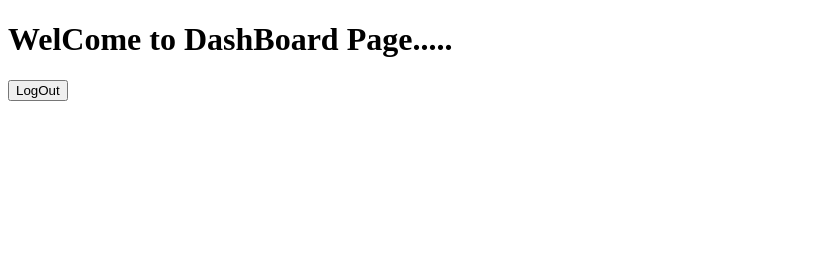
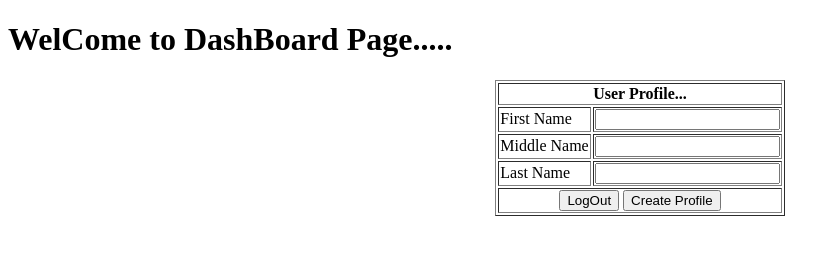
Before and after one commit to Mazharrais/signup-Form-with-Firebase, a plain HTML site: page dashboard.html in a window 1280 px wide. Shown: the whole page, without its empty margins (0-840 px from the left). Drawn offline with Linux system fonts and the light colour scheme; no server answers.

Commit message:
add code

```diff
--- a/dashboard.html
+++ b/dashboard.html
@@ -6,11 +6,37 @@
     <title>Dashboard Page....</title>
 </head>
 <body>
-    <h1>WelCome to DashBoard Page.....</h1>
-    <button id="logOutBtn">LogOut</button>
+    <table border="1" align="center">
+     <h1>WelCome to DashBoard Page.....</h1>
+    <tr>
+        <th colspan="2">User Profile...</th>
+    </tr>
+    <tr>
+        <td>First Name</td>
+        <td><input type="text" name="" id="fname"></td>
+    </tr>
+
+    <tr>
+        <td>Middle Name</td>
+        <td><input type="text" name="" id="mname"></td>
+    </tr>
+
+    <tr>
+        <td>Last Name</td>
+        <td><input type="text" name="" id="lname"></td>
+    </tr>
 
 
+    <tr>
+        <td colspan="2" align="center">
+            <button id="logOutBtn">LogOut</button>
+            <input type="button" id="profileBtn" value="Create Profile">
 
+        </td>
+    </tr>
+
+
+  </table>
 
     <script src="signOut.js" type="module"></script>
 </body>
```
